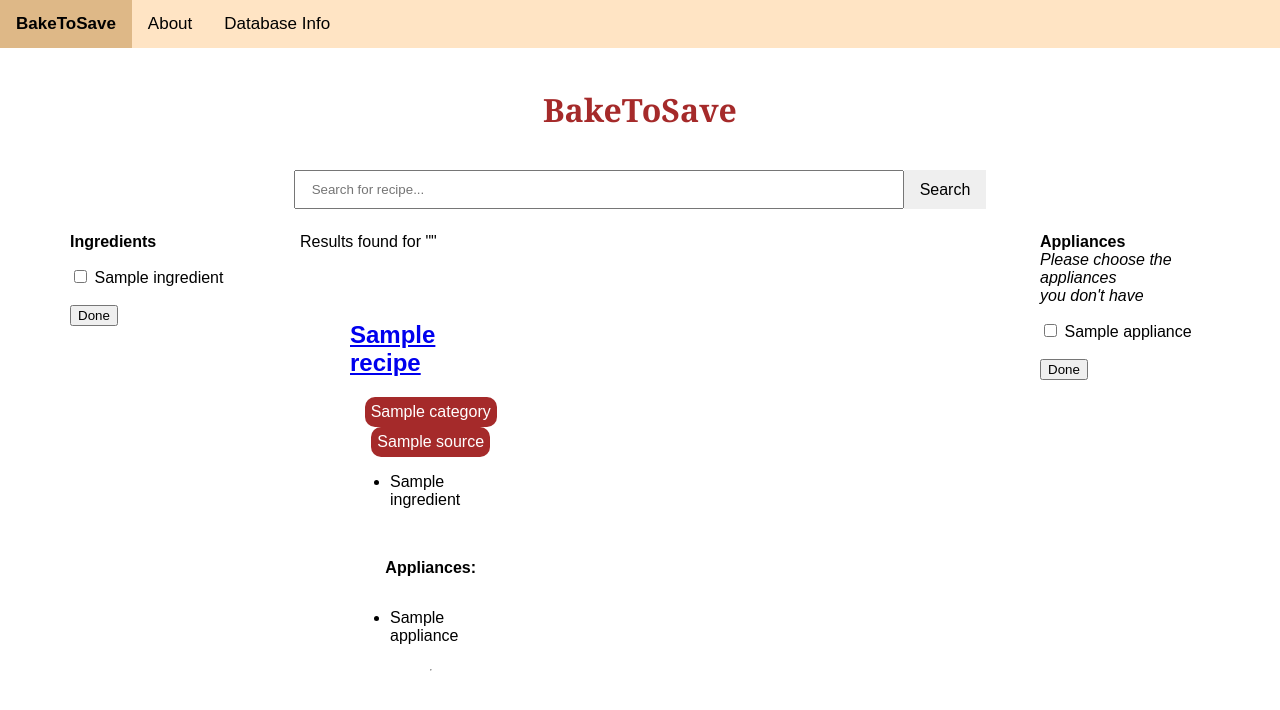
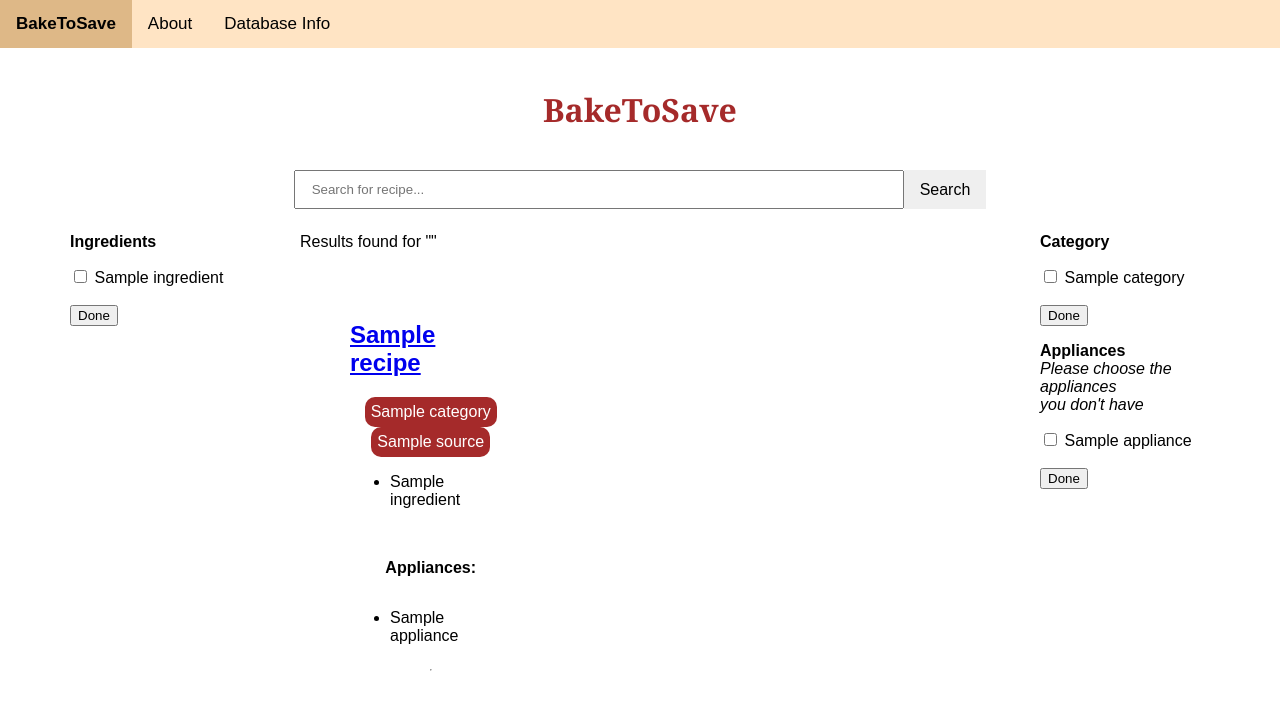
Before and after one commit to IdaJG/BakeToSave, a Flask app: template src/templates/search_results.html in a window 1280 px wide. Shown: the top 710 px of the page. Run offline with Flask 3, Linux system fonts and the light colour scheme; the template is opened without the code that fills it: most values are stand-ins (such as "Sample title", 1, 10 or a date in 2020).

Commit message:
fixed category
Fixed category checkboxes not showing up when using searchbar

```diff
--- a/src/app.py
+++ b/src/app.py
@@ -89,6 +89,8 @@ def search():
     recipes = conn.execute('SELECT * FROM recipes').fetchall()
     ingredients = conni.execute('SELECT * FROM ingredients').fetchall()
     appliances = conna.execute('SELECT * FROM appliances').fetchall()
+    categories = conn.execute('SELECT DISTINCT category FROM recipes').fetchall()
+
 
     conn.close()
     conni.close()
@@ -103,7 +105,7 @@ def search():
             matching_recipes.append(recipe)
 
     return render_template('search_results.html', recipes=matching_recipes, search_term=search_term,
-                           ingredients=ingredients, appliances=appliances)
+                           ingredients=ingredients, appliances=appliances, categories=[category['category'] for category in categories])
 
 @app.route('/tick_results')
 def tick():
--- a/src/templates/search_results.html
+++ b/src/templates/search_results.html
@@ -22,6 +22,13 @@
         </div>
         <div class="appliance_boxes">
             <ul>
+                <p><b>Category</b></p>
+                {% for category in categories %}
+                    <input type="checkbox" id="{{ category }}" name="categories" value="{{ category }}">
+                    <label for="{{ category }}">{{ category }}</label><br>
+                {% endfor %}
+                <br>
+                <input type="submit" value="Done">
                 <p><b>Appliances</b><br>
                 <i>Please choose the appliances <br>you don't have</i></p>
                 {% for appliance in appliances %}
```
